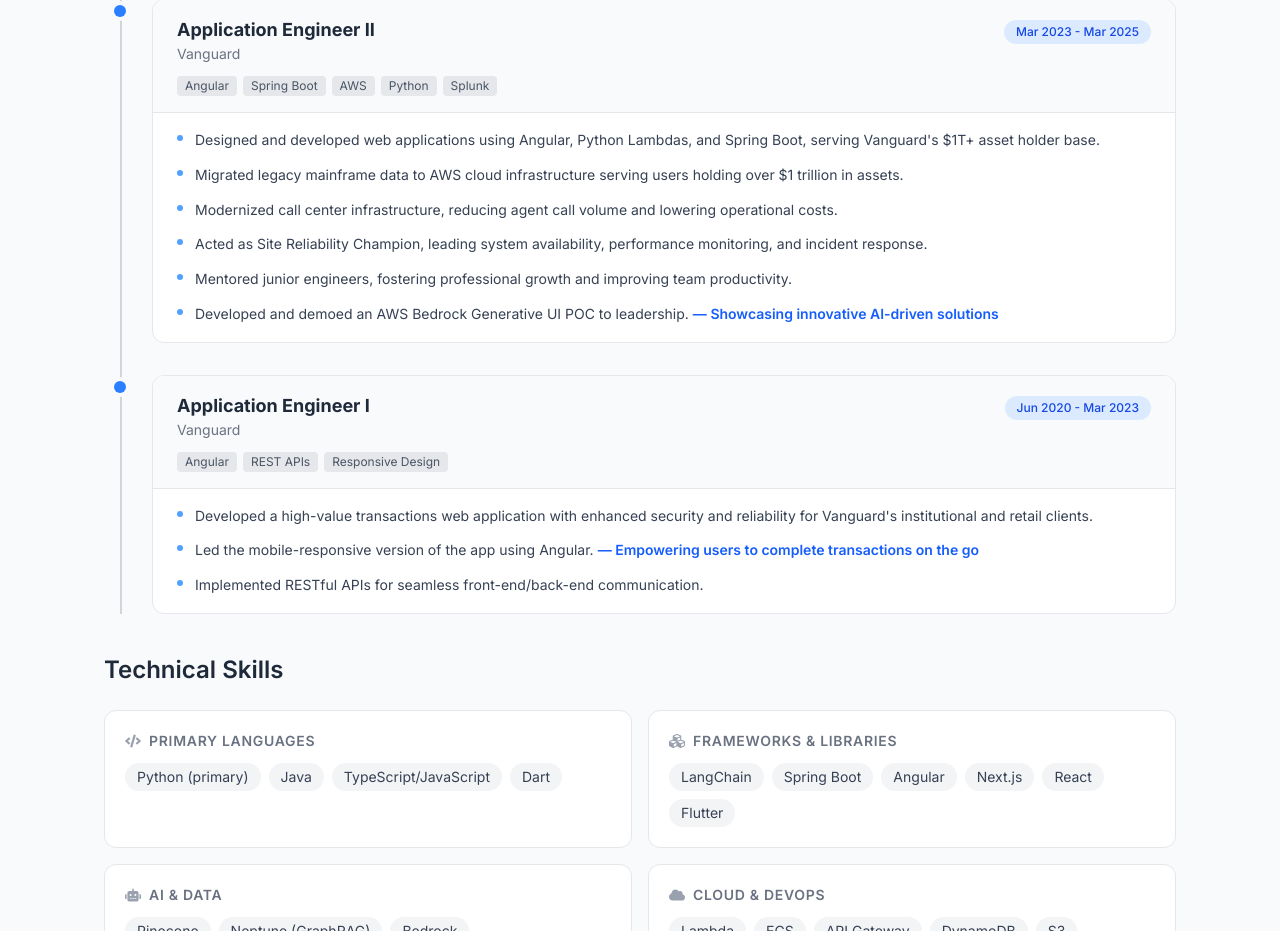
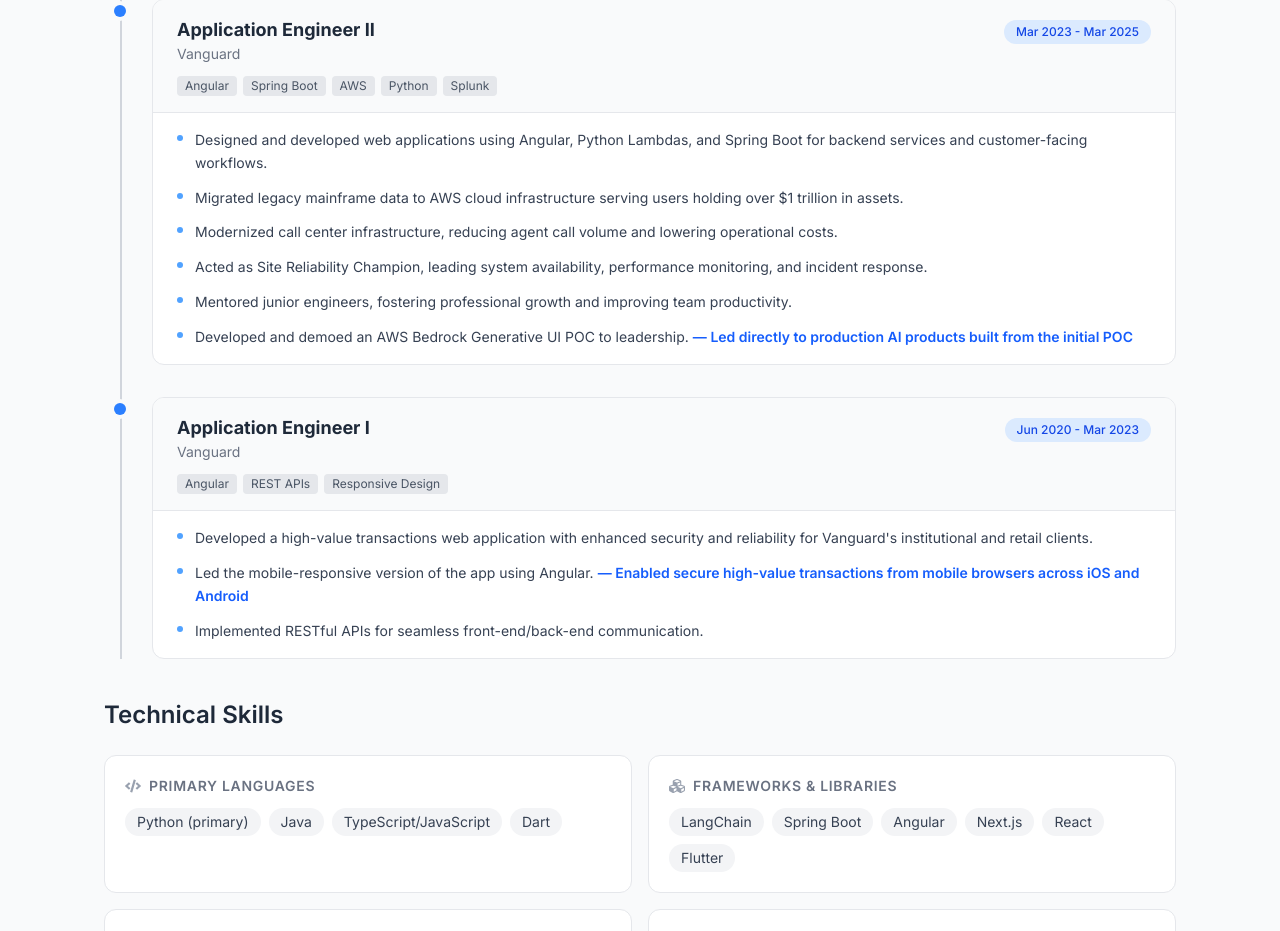
Before and after one commit to john-aquino/john-aquino-portfolio-app, a Next.js app: page / in a window 1280 px wide. Shown: the part 1555-2486 px from the top of the page. Built offline with nearby package versions, Linux system fonts and the light colour scheme.

Commit message:
feat: update career timeline with enhanced responsibilities and impact statements

```diff
--- a/src/data/portfolio.tsx
+++ b/src/data/portfolio.tsx
@@ -78,7 +78,7 @@
     tags: ["Angular", "Spring Boot", "AWS", "Python", "Splunk"],
     responsibilities: [
       {
-        text: "Designed and developed web applications using Angular, Python Lambdas, and Spring Boot, serving Vanguard's $1T+ asset holder base.",
+        text: "Designed and developed web applications using Angular, Python Lambdas, and Spring Boot for backend services and customer-facing workflows.",
         impact: null,
       },
       {
@@ -99,7 +99,7 @@
       },
       {
         text: "Developed and demoed an AWS Bedrock Generative UI POC to leadership.",
-        impact: "Showcasing innovative AI-driven solutions",
+        impact: "Led directly to production AI products built from the initial POC",
       },
     ],
   },
@@ -115,7 +115,7 @@
       },
       {
         text: "Led the mobile-responsive version of the app using Angular.",
-        impact: "Empowering users to complete transactions on the go",
+        impact: "Enabled secure high-value transactions from mobile browsers across iOS and Android",
       },
       {
         text: "Implemented RESTful APIs for seamless front-end/back-end communication.",
```
